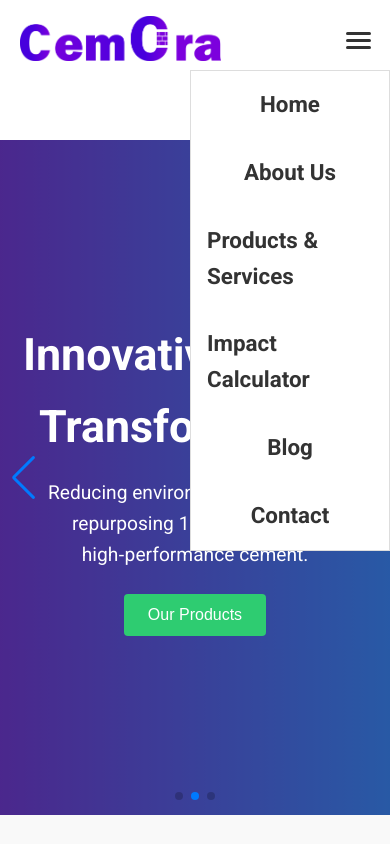
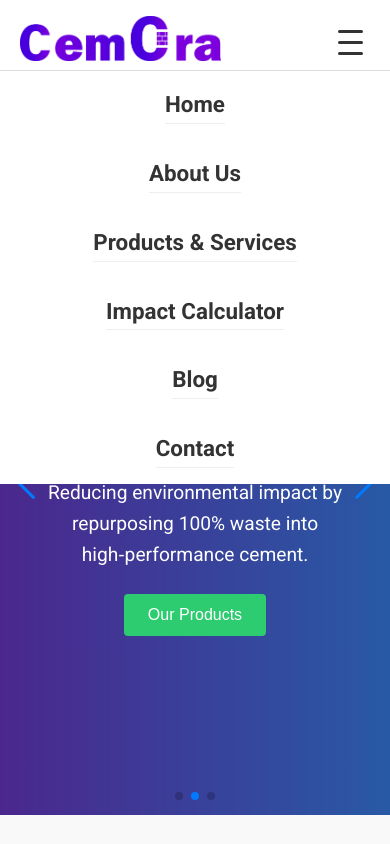
Before and after one commit to tmgoribeiro/Cemora, a plain HTML site: page index.html in a window 390 px wide. Both pictures are taken after a click on the element 358 px from the left and 42 px from the top of the page. Shown: the top 844 px of the page. Drawn offline with nearby package versions, Linux system fonts and the light colour scheme; a small style sheet from the web is missing.

Commit message:
outra tentativa de corrigir a barra

```diff
--- a/index.css
+++ b/index.css
@@ -60,12 +60,13 @@
       display: none;
       flex-direction: column;
       cursor: pointer;
+      padding: 0.5rem;
     }
     .menu-toggle span {
       height: 3px;
       width: 25px;
       background: #333;
-      margin-bottom: 4px;
+      margin: 4px 0;
       border-radius: 2px;
     }
     /* Hero Section with Carousel */
@@ -441,12 +442,15 @@
           right: 0;
           background: #fff;
           flex-direction: column;
-        width: 200px;
-        border: 1px solid #ddd;
+          width: 100%;
+          border-top: 1px solid #ddd;
           display: none;
+          visibility: visible;
         }
       .nav-links li {
          margin: 1rem;
+         text-align: center;
+         border-bottom: 1px solid #eee;
       }
       .nav-links.active {
         display: flex;
```
Lines whose indentation alone changed are shown as unchanged.
